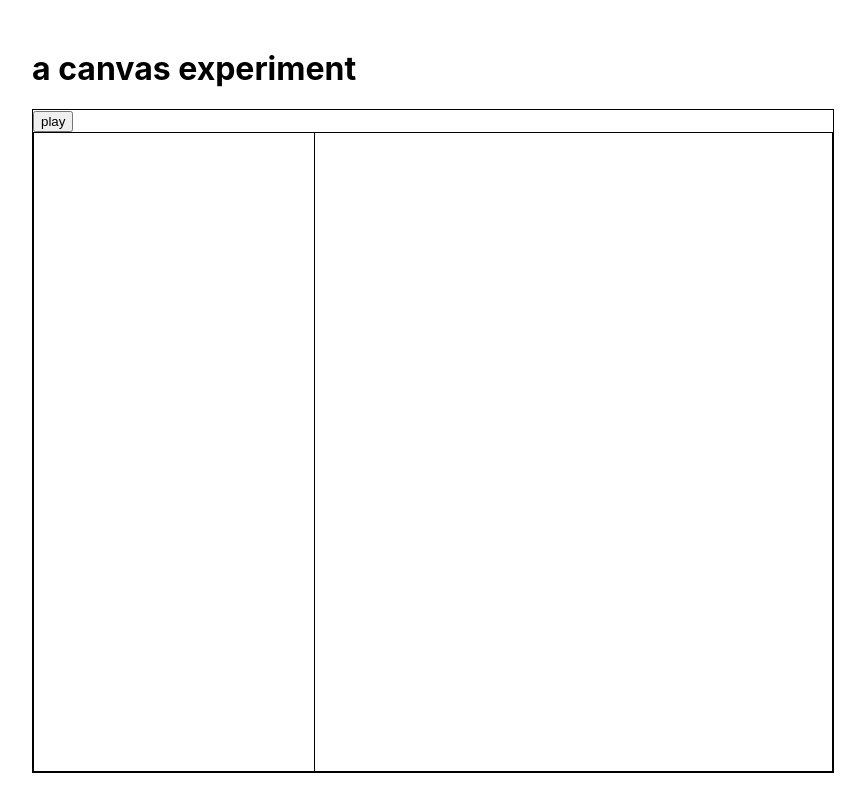
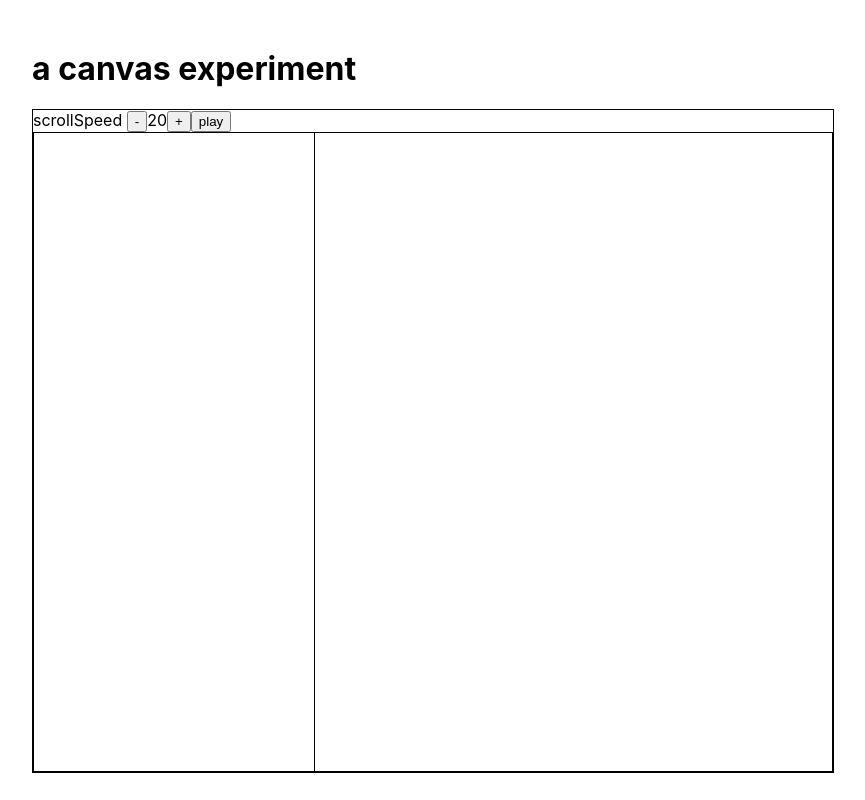
Before and after one commit to johngohrw/mini-mania, a Next.js app: page / in a window 1280 px wide. Shown: the whole page, without its empty margins (207-1072 px from the left). Built offline with nearby package versions, Linux system fonts and the light colour scheme.

Commit message:
feat: scrollSpeed adjustment

```diff
--- a/components/ManiaCanvas.js
+++ b/components/ManiaCanvas.js
@@ -11,6 +11,11 @@ const ManiaCanvas = ({ songInfo = mockSongInfo, ...rest }) => {
   const gameFgRef = useRef(null);
   const [gamePaused, setGamePaused] = useState(true);
   const [game, setGame] = useState(null);
+  const [scrollSpeed, setScrollSpeed] = useState(20);
+
+  useEffect(() => {
+    game?.adjustOption("scrollSpeed", scrollSpeed);
+  }, [scrollSpeed]);
 
   // initialise game controller
   useEffect(() => {
@@ -21,7 +26,7 @@ const ManiaCanvas = ({ songInfo = mockSongInfo, ...rest }) => {
         bgCanvas: gameBgRef.current,
         gameCanvas: gameRef.current,
         songInfo: songInfo,
-        initialOptions: { gameVolume: 0.1, scrollSpeed: 20 }, // test
+        initialOptions: { gameVolume: 0.1, scrollSpeed: scrollSpeed }, // test
       });
       setGame(g);
     }
@@ -34,6 +39,10 @@ const ManiaCanvas = ({ songInfo = mockSongInfo, ...rest }) => {
 
   return (
     <>
+      scrollSpeed{" "}
+      <button onClick={() => setScrollSpeed(scrollSpeed - 3)}>-</button>
+      {scrollSpeed}
+      <button onClick={() => setScrollSpeed(scrollSpeed + 3)}>+</button>
       <button
         onClick={() => {
           setGamePaused(!gamePaused);
@@ -62,7 +71,6 @@ const ManiaCanvas = ({ songInfo = mockSongInfo, ...rest }) => {
           ref={gameRef}
         />
       </div>
-
       <style jsx>{`
         #stage {
           width: 800px;
--- a/game/GameController.js
+++ b/game/GameController.js
@@ -31,6 +31,7 @@ export class GameController {
     });
     this.audio = audio;
     this.audio.volume = this.options.gameVolume;
+    this.isPlaying = !this.audio.paused;
 
     // init canvas contexts
     this.fg = fgCanvas;
@@ -96,6 +97,10 @@ export class GameController {
     }
   }
 
+  adjustOption(key, value) {
+    this.options[key] = value;
+  }
+
   render() {
     this.frameCount++;
 
```
